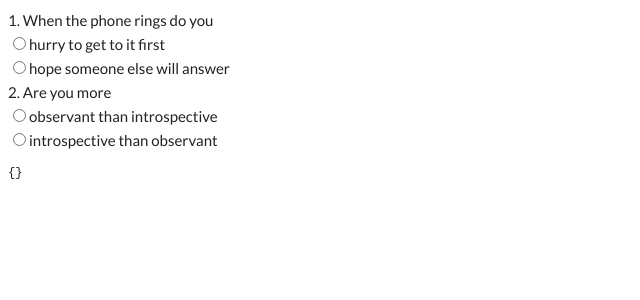
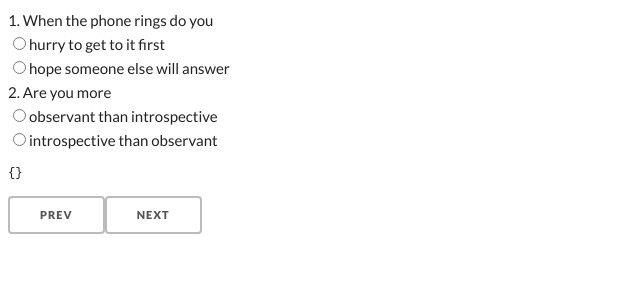
Before and after one commit to SauceCode84/ng-personality, an Angular app: page / in a window 1280 px wide. Shown: the top 300 px of the page, without its empty margins (0-640 px from the left). Built offline with nearby package versions, Linux system fonts and the light colour scheme.

Commit message:
added next and previous buttons

```diff
--- a/src/app/components/personality-test/personality-test.component.html
+++ b/src/app/components/personality-test/personality-test.component.html
@@ -4,3 +4,6 @@
   [(answer)]="currentTest[question.no]">
 </ngp-question>
 <pre>{{ currentTest | json }}</pre>
+
+<button (click)="onPrevious()">Prev</button>
+<button (click)="onNext()">Next</button>
--- a/src/app/components/personality-test/personality-test.component.ts
+++ b/src/app/components/personality-test/personality-test.component.ts
@@ -17,4 +17,12 @@ export class PersonalityTestComponent implements OnInit {
     this.questions = this.testService.getQuestions();
   }
 
+  onPrevious() {
+
+  }
+
+  onNext() {
+
+  }
+
 }
```
